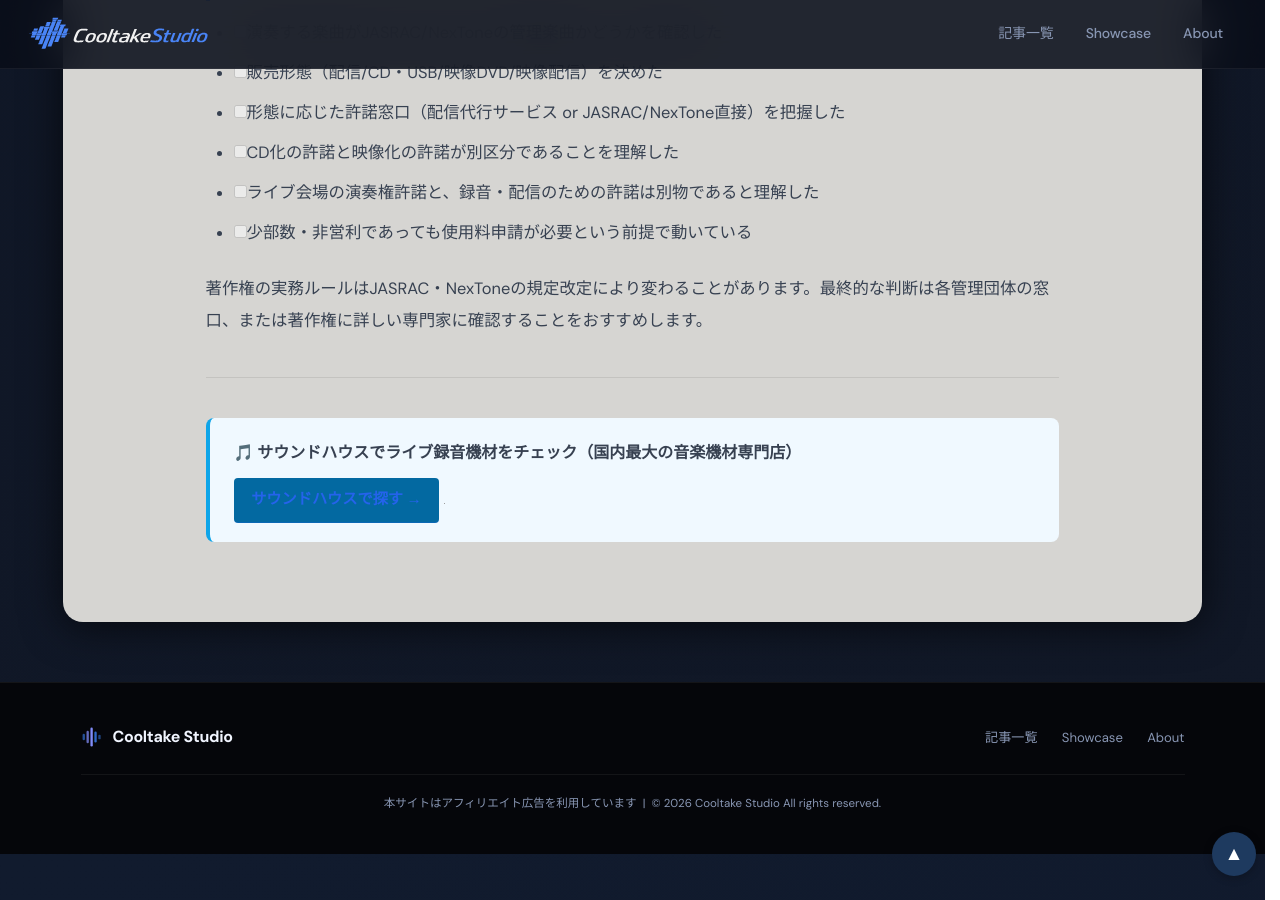
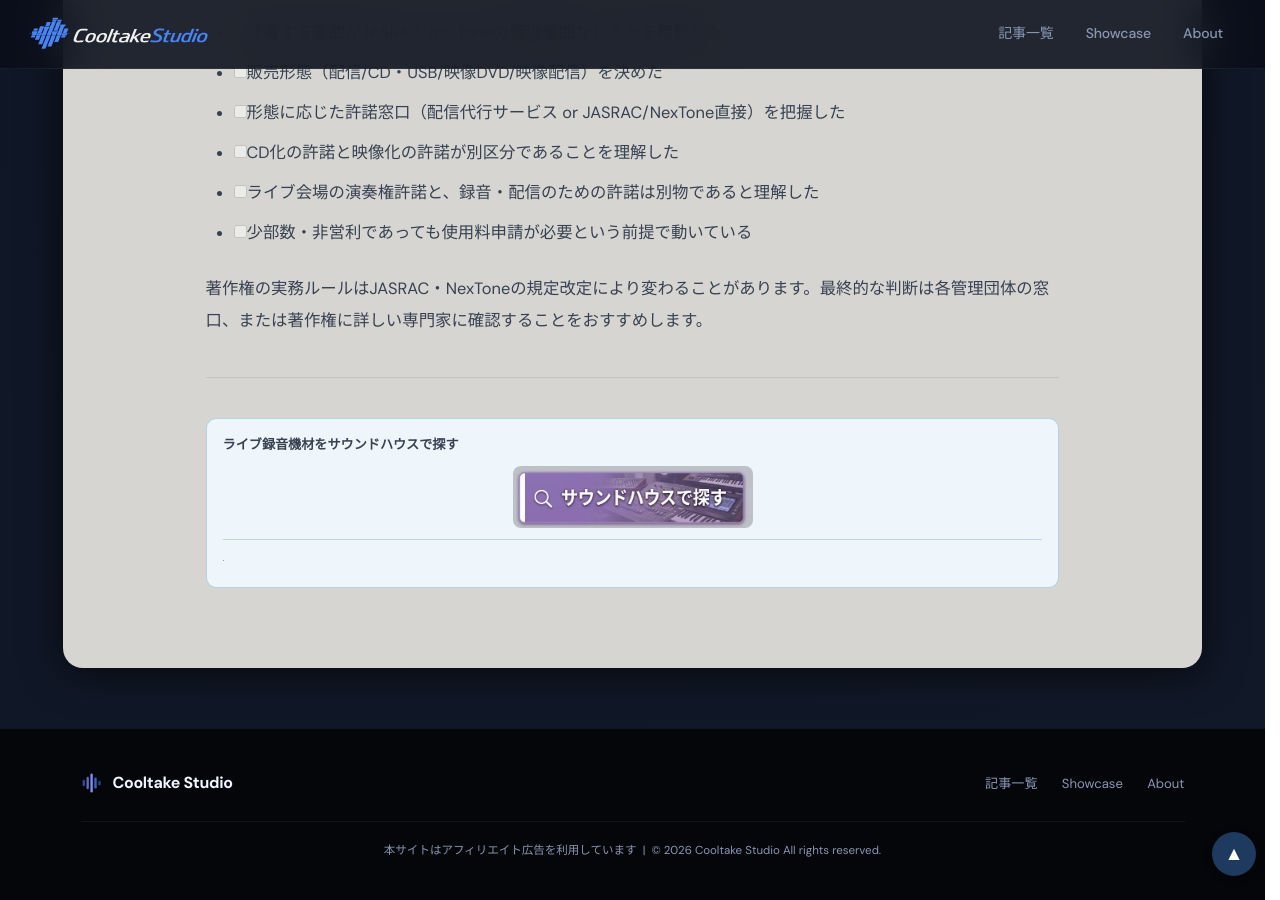
Before and after one commit to cooltake/cooltake-staging, a Jekyll site: the page built from _posts/2026-07-07-performance-royalty-guide.md, in a window 1280 px wide and 900 px high, scrolled down 5846 px. Built offline with Jekyll 4.4.1, drawn with Linux system fonts in a browser that asks for light colours; some web fonts are replaced.

Commit message:
fix: replace broken text-link CTA (Japanese keyword) with image-button CTA (English keyword) to match site convention

```diff
--- a/_posts/2026-07-07-performance-royalty-guide.md
+++ b/_posts/2026-07-07-performance-royalty-guide.md
@@ -129,9 +129,5 @@ image: /assets/images/thumb-performance-royalty.jpg
 ---
 
 <div style="display:flex;gap:.75rem;margin:2rem 0;">
-<div style="flex:1;padding:1.2rem 1.5rem;background:#f0f9ff;border-left:4px solid #0ea5e9;border-radius:8px;">
-<p style="margin:0 0 .6rem;font-weight:bold;font-size:1rem;">&#x1F3B5; サウンドハウスでライブ録音機材をチェック（国内最大の音楽機材専門店）</p>
-<a href="https://h.accesstrade.net/sp/cc?rk=01001xqc00os63&url=https%3A%2F%2Fwww.soundhouse.co.jp%2Fsearch%2Findex%2F%3Fsearch_all%3D%E3%83%A9%E3%82%A4%E3%83%96%E9%8C%B2%E9%9F%B3" rel="nofollow" referrerpolicy="no-referrer-when-downgrade" style="display:inline-block;background:#0369a1;color:#fff;padding:.45rem 1.1rem;border-radius:4px;text-decoration:none;font-weight:bold;font-size:.95rem;">サウンドハウスで探す →</a>
-<img src="https://h.accesstrade.net/sp/rr?rk=01001xqc00os63" width="1" height="1" border="0" alt="" loading="lazy">
+<div style="flex:1;padding:.8rem 1rem 1rem;background:#eef6fb;border-radius:10px;border:1px solid rgba(3,105,161,.25);"><span style="display:block;margin:0 0 .5rem;color:#374151;font-size:.82rem;font-weight:bold;">ライブ録音機材をサウンドハウスで探す</span><a href="https://h.accesstrade.net/sp/cc?rk=01001xqc00os63&url=https%3A%2F%2Fwww.soundhouse.co.jp%2Fsearch%2Findex%2F%3Fsearch_all%3Drecording" rel="nofollow" referrerpolicy="no-referrer-when-downgrade" style="display:block;text-decoration:none;text-align:center;"><img src="/assets/images/btn-soundhouse.jpg" alt="サウンドハウスで探す" width="240" style="height:auto;border-radius:8px;display:inline-block;"></a><img src="https://h.accesstrade.net/sp/rr?rk=01001xqc00os63" width="1" height="1" border="0" alt="" loading="lazy"></div>
 </div>
-</div>
```
